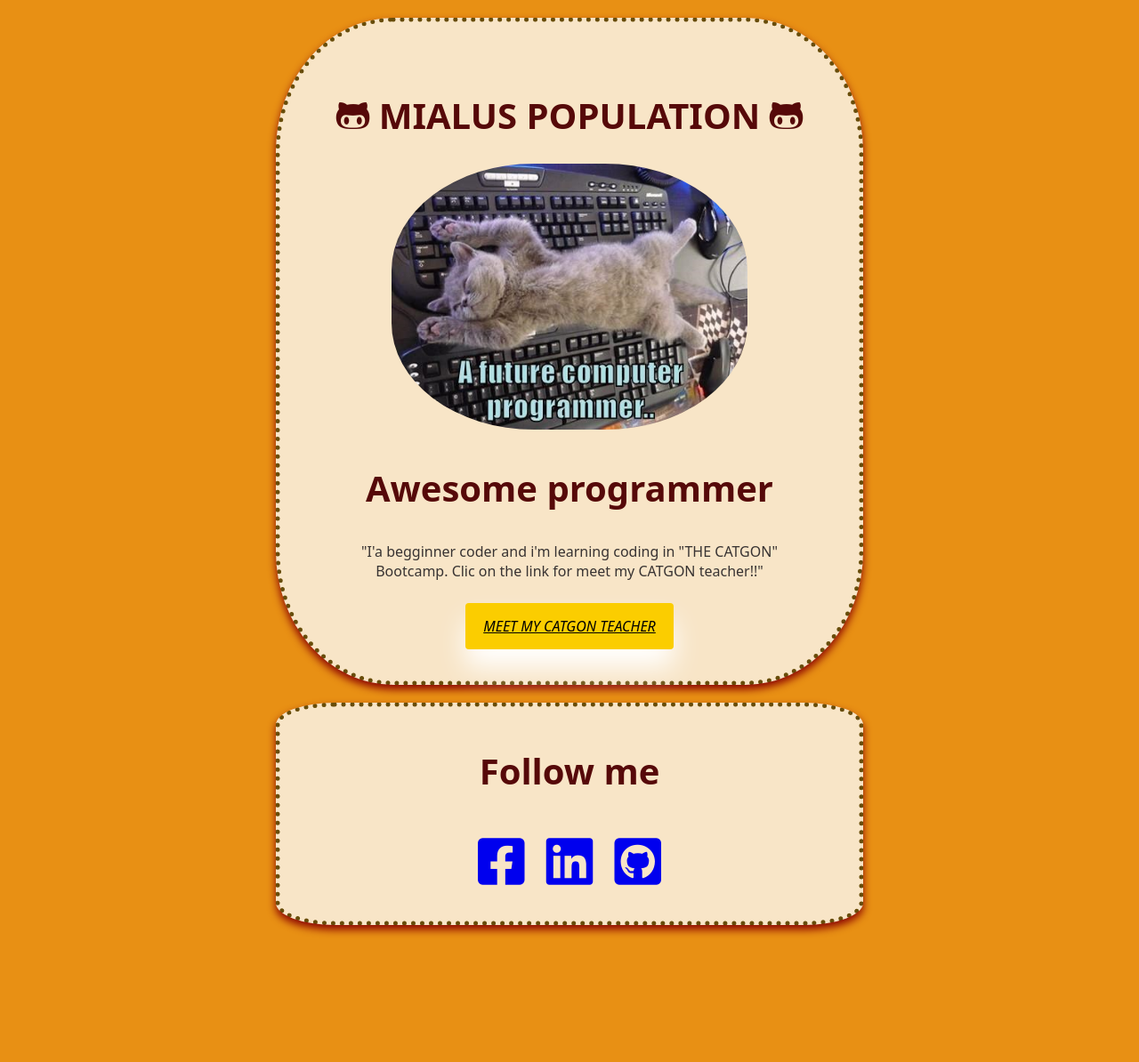
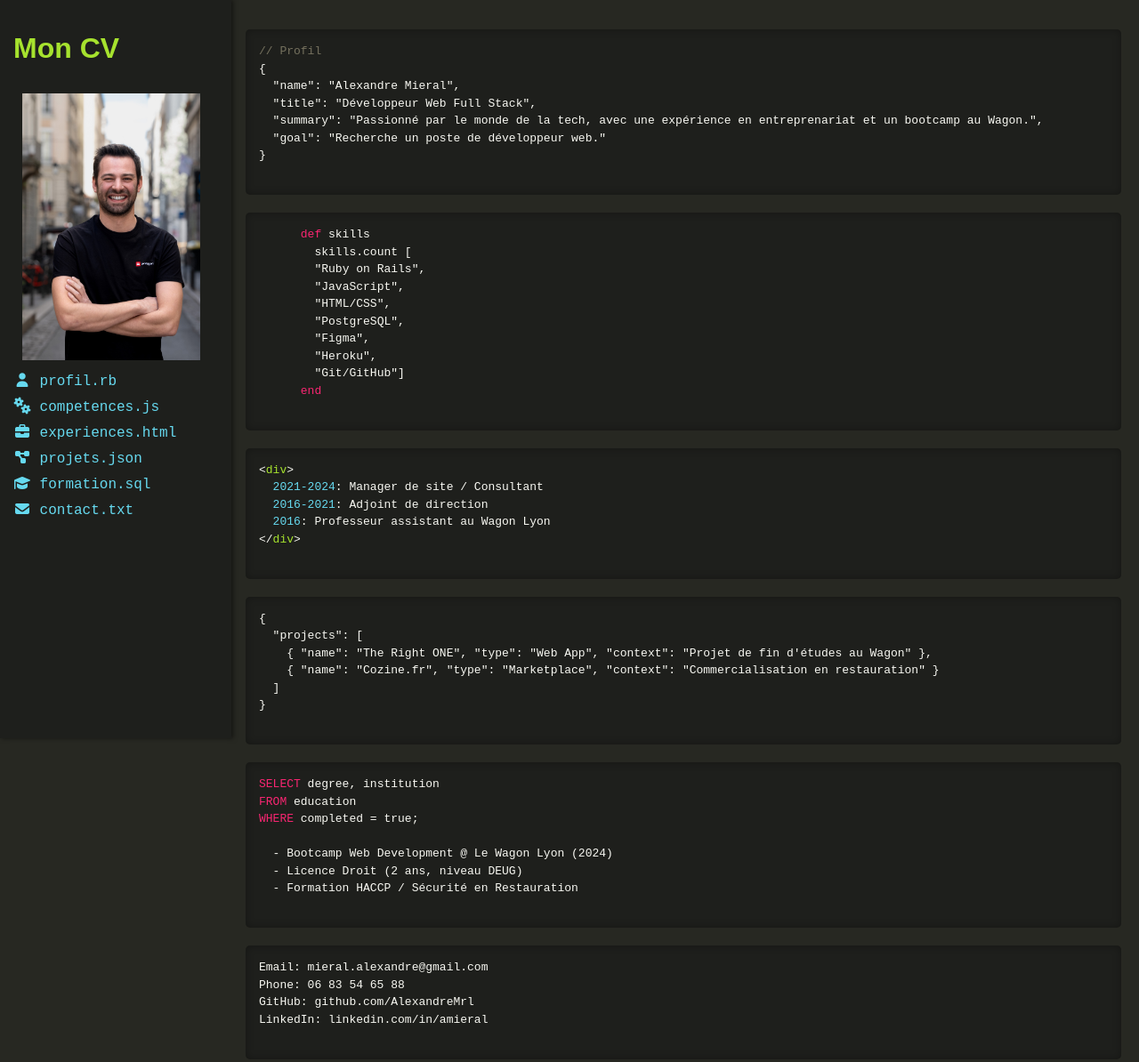
Before and after one commit to AlexandreMrl/profile, a plain HTML site: page index.html in a window 1280 px wide. Shown: the whole page at 89% size. Before the commit the page ends 1060 px from the top, so only its background shows below. Drawn offline with Linux system fonts and the light colour scheme.

Commit message:
--wip-- [skip ci]

```diff
--- a/index.html
+++ b/index.html
@@ -1,29 +1,88 @@
 <!DOCTYPE html>
-<html lang="en">
+<html lang="fr">
 <head>
   <meta charset="UTF-8">
   <meta name="viewport" content="width=device-width, initial-scale=1.0">
-  <title>Alex profile page</title>
-  <link rel="stylesheet" href="https://use.fontawesome.com/releases/v6.1.2/css/all.css">
+  <title>CV - Alexandre Mieral</title>
   <link rel="stylesheet" href="style.css">
-  <meta name="viewport" content="width=device-width, initial-scale=1">
+  <link rel="stylesheet" href="https://cdn.jsdelivr.net/npm/@fortawesome/fontawesome-free/css/all.min.css">
 </head>
 <body>
-  <div class= "container">
-    <div class="first_block">
-    <h1> <i class="fa-brands fa-github-alt"></i> MIALUS POPULATION <i class="fa-brands fa-github-alt"></i> </h1>
-     <img src="images/a-future-computer-programmer.jpeg" width="400px" alt="Awesome Alex" id="image">
-    <h2>Awesome programmer</h2>
-    <p>"I'a begginner coder and i'm learning coding in "THE CATGON" Bootcamp. Clic on the link for meet my CATGON teacher!!"
-    </p>
-    <a href="https://www.nyan.cat/" class="link">MEET MY CATGON TEACHER</a>
+  <div id="sidebar">
+    <h1>Mon CV</h1>
+    <ul>
+      <img id="img" src="/images/DSCF9837.jpg" alt="profil">
+      <li><a href="#profil"><i class="fas fa-user"></i> profil.rb</a></li>
+      <li><a href="#competences"><i class="fas fa-cogs"></i> competences.js</a></li>
+      <li><a href="#experiences"><i class="fas fa-briefcase"></i> experiences.html</a></li>
+      <li><a href="#projets"><i class="fas fa-project-diagram"></i> projets.json</a></li>
+      <li><a href="#formation"><i class="fas fa-graduation-cap"></i> formation.sql</a></li>
+      <li><a href="#contact"><i class="fas fa-envelope"></i> contact.txt</a></li>
+    </ul>
+  </div>
+  <div id="content">
+    <div id="profil" class="section">
+      <pre>
+<span class="comment">// Profil</span>
+{
+  "name": "Alexandre Mieral",
+  "title": "Développeur Web Full Stack",
+  "summary": "Passionné par le monde de la tech, avec une expérience en entreprenariat et un bootcamp au Wagon.",
+  "goal": "Recherche un poste de développeur web."
+}
+      </pre>
     </div>
-    <div class="second_block"><h2>Follow me </h2>
-    <ul>
-      <li><a href="https://www.facebook.com/alexandre.mieral" target="_blank"><i class="fa-brands fa-square-facebook"></i></a></li>
-      <li><a href="https://www.linkedin.com/in/alexandre-mieral-9657aa185/" target="_blank"><i class="fa-brands fa-linkedin"></i></a></li>
-      <li><a href="https://github.com/AlexandreMrl"><i class="fa-brands fa-square-github" target="_blank"></i></a></li>
-    </ul>
+    <div id="competences" class="section">
+      <pre>
+      <span class="keyword">def</span> skills
+        skills.count [
+        "Ruby on Rails",
+        "JavaScript",
+        "HTML/CSS",
+        "PostgreSQL",
+        "Figma",
+        "Heroku",
+        "Git/GitHub"]
+      <span class="keyword">end </span>
+      </pre>
+    </div>
+    <div id="experiences" class="section">
+      <pre>
+&lt;<span class="tag">div</span>&gt;
+  <span class="attribute">2021-2024</span>: Manager de site / Consultant
+  <span class="attribute">2016-2021</span>: Adjoint de direction
+  <span class="attribute">2016</span>: Professeur assistant au Wagon Lyon
+&lt;/<span class="tag">div</span>&gt;
+      </pre>
+    </div>
+    <div id="projets" class="section">
+      <pre>
+{
+  "projects": [
+    { "name": "The Right ONE", "type": "Web App", "context": "Projet de fin d'études au Wagon" },
+    { "name": "Cozine.fr", "type": "Marketplace", "context": "Commercialisation en restauration" }
+  ]
+}
+      </pre>
+    </div>
+    <div id="formation" class="section">
+      <pre>
+<span class="sql-keyword">SELECT</span> degree, institution
+<span class="sql-keyword">FROM</span> education
+<span class="sql-keyword">WHERE</span> completed = true;
+
+  - Bootcamp Web Development @ Le Wagon Lyon (2024)
+  - Licence Droit (2 ans, niveau DEUG)
+  - Formation HACCP / Sécurité en Restauration
+      </pre>
+    </div>
+    <div id="contact" class="section">
+      <pre>
+Email: mieral.alexandre@gmail.com
+Phone: 06 83 54 65 88
+GitHub: github.com/AlexandreMrl
+LinkedIn: linkedin.com/in/amieral
+      </pre>
     </div>
   </div>
 </body>
--- a/style.css
+++ b/style.css
@@ -1,91 +1,90 @@
-
+/* Style global */
 body {
-  background-color: rgb(232, 144, 20);
-  color: rgb(56, 51, 50);
-  font-family: system-ui, -apple-system, BlinkMacSystemFont, 'Segoe UI', Roboto, Oxygen, Ubuntu, Cantarell, 'Open Sans', 'Helvetica Neue', sans-serif;
-  font-size: 20 px;
-  line-height: normal;
+  margin: 0;
+  font-family: Arial, sans-serif;
+  background-color: #272822;
+  color: #f8f8f2;
 }
 
-h1, h2 {
-  color: rgb(86, 9, 9);
-  font-size: 40px;
-  line-height: normal;
-}
-p {
-    display: block;
-   text-align: center;
-   margin-bottom: 40px;
+/* Sidebar */
+#sidebar {
+  width: 18%;
+  background-color: #1e1f1c;
+  padding: 15px;
+  float: left;
+  height: 100vh;
+  box-shadow: 2px 0 5px rgba(0, 0, 0, 0.5);;
 }
 
-ul {
-  list-style: none;
-  padding: 0px;
-}
-li {
-  font-size: 60px;
-  display: inline;
-  text-align: center;
-}
-a {
-  font-style: oblique;
-  padding: 10px;
+#sidebar h1 {
+  color: #a6e22e;
 }
 
-a :hover {
-  color: chocolate;
-}
-.container {
-  width: 700px;
-  margin: 0 auto;
-  text-align: center;
-}
- #image {
-  border-radius: 40%;
- }
-
- .first_block {
-  background-color: rgb(248, 229, 199);
-  margin: 20px;
-  padding: 50px;
-  border: 5px dotted rgb(104, 77, 10);
-  box-shadow: 0 5px 10px rgb(138, 2, 2);
-  border-radius: 20%;
- }
-
-.second_block {
-  background-color: rgb(248, 229, 199);
-  margin: 20px;
-  padding: 10px;
-  border: 5px dotted rgb(104, 77, 10);
-  text-align: center;
-  box-shadow: 0 5px 10px rgb(138, 2, 2);
-  border-radius: 10%;
+#sidebar ul {
+  list-style: none;
+  padding: 0;
 }
 
-.link {
-  background-color: #fbcd00;
-  color: rgb(0, 0, 0);
-  padding: 15px 20px;
-  border-radius: 4px;
-  margin-bottom: 40px;
-  box-shadow:0px 20px 30px rgb(255, 255, 255);
+#sidebar ul li {
+  margin-bottom: 10px;
 }
 
-@media (max-width: 960px) {
-  .container {
-    width: 700px;
-  }
+#sidebar ul li a {
+  color: #66d9ef;
+  text-decoration: none;
+  font-family: "Courier New", monospace;
 }
 
-@media (max-width: 720px) {
-  .container {
-    width: 500px;
-  }
+#sidebar ul li a:hover {
+  text-decoration: underline;
 }
 
-@media (max-width: 540px) {
-  .container {
-    width: 300px;
-  }
+/* Contenu principal */
+#content {
+  margin-left: 20%;
+  padding: 20px;
+  font-family: "Courier New", monospace;
 }
+
+.section {
+  margin-bottom: 20px;
+}
+
+pre {
+  background-color: #1e1f1c;
+  padding: 15px;
+  border-radius: 5px;
+  box-shadow: inset 0 0 10px rgba(0, 0, 0, 0.3);
+  color: #f8f8f2;
+  overflow: auto;
+  white-space: pre-wrap;
+  line-height: 1.5;
+}
+
+/* Syntax Highlighting */
+.comment {
+  color: #75715e;
+}
+
+.keyword {
+  color: #f92672;
+}
+
+.tag {
+  color: #a6e22e;
+}
+
+.attribute {
+  color: #66d9ef;
+}
+
+.sql-keyword {
+  color: #f92672;
+}
+
+#img{
+  width: 200px;
+  height: 300px;
+  padding: 10px ;
+  border-radius: 8px;
+}
```
Also changed, not shown: images/DSCF9837.jpg (added), images/a-future-computer-programmer.jpeg (deleted).
